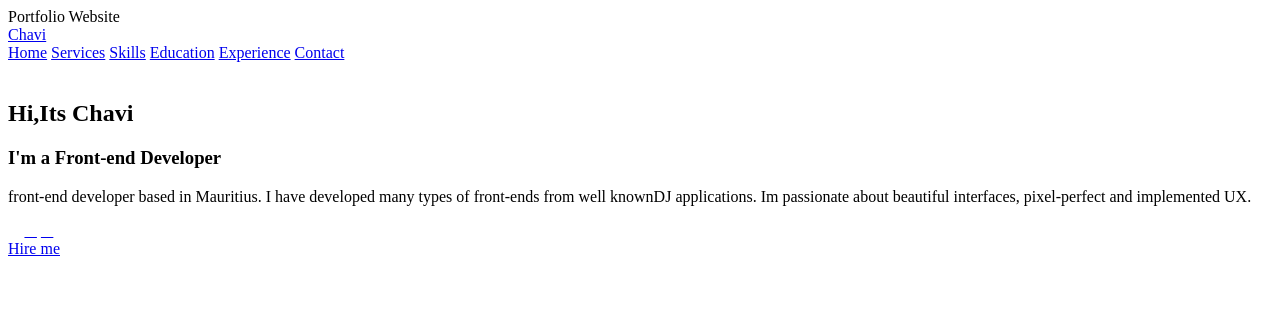
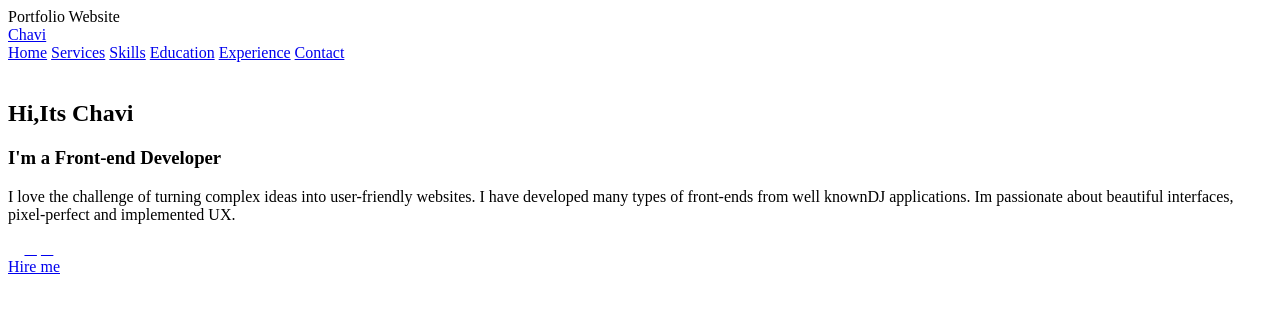
Before and after one commit to chavnaiko-tech/Portfolio-website, a plain HTML site: page index.html in a window 1280 px wide. Drawn offline with Linux system fonts and the light colour scheme.

Commit message:
index.html

```diff
--- a/index.html
+++ b/index.html
@@ -27,7 +27,7 @@
         <div class="home-content">
                 <h1>Hi,Its <span>Chavi</span></h1>
                 <h3 class="tying-text">I'm a <span>Front-end Developer</span></h3>
-                <p>front-end developer based in Mauritius. I have developed many types of front-ends from well knownDJ applications. Im passionate about beautiful interfaces, pixel-perfect and implemented UX.</p>
+                <p> I love the challenge of turning complex ideas into user-friendly websites. I have developed many types of front-ends from well knownDJ applications. Im passionate about beautiful interfaces, pixel-perfect and implemented UX.</p>
                 <div class="social-icons"
                   <a href="#"><i class="fa-bands fa-linkedin"></i></a>
                   <a href="#"><i class="fa-bands fa-github"></i></a>
```
